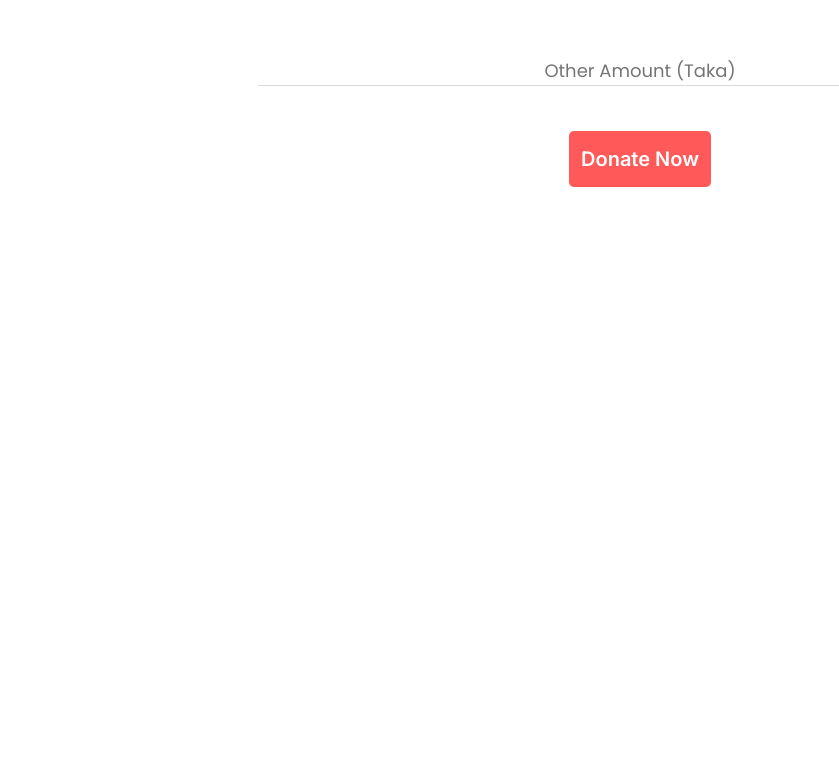
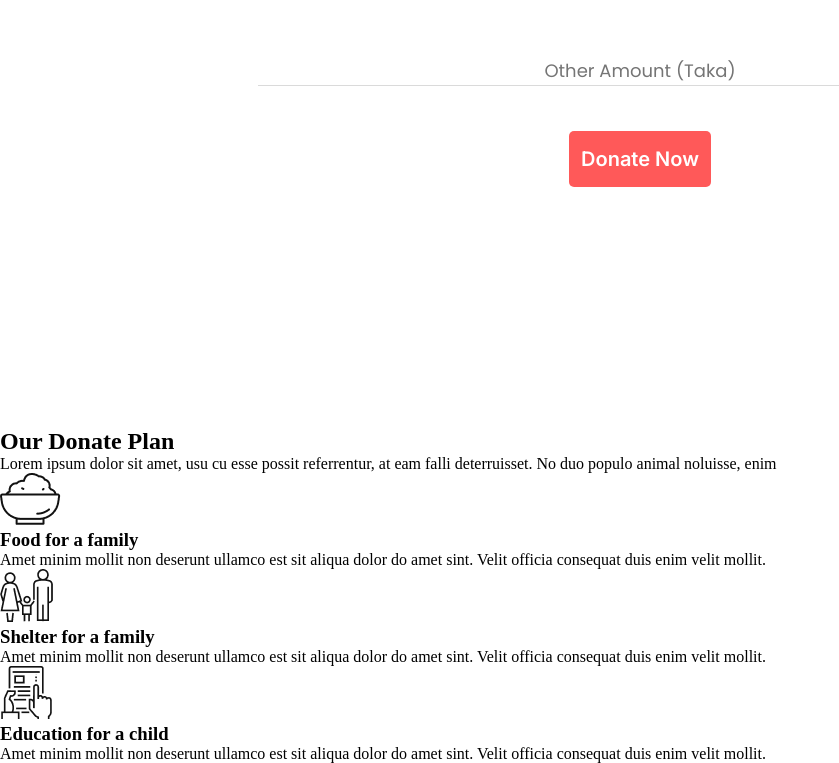
Before and after one commit to maruf45/donate-web, a plain HTML site: page index.html in a window 1280 px wide. Shown: the part 1158-1921 px from the top of the page, without its empty margins (0-839 px from the left). Before the commit the page ends 1586 px from the top, so only its background shows below. Drawn offline with Linux system fonts and the light colour scheme.

Commit message:
donate plan added

```diff
--- a/index.html
+++ b/index.html
@@ -42,7 +42,30 @@
             </div>
         </div>
     </section>
-
+    <!---------------------------------------- This is Donate plan part ---------------------------------->
+    <section id="donate-plan">
+        <div class="donate-plan-area">
+            <h1>Our Donate Plan</h1>
+            <p>Lorem ipsum dolor sit amet, usu cu esse possit referrentur, at eam falli deterruisset. No duo populo animal noluisse, enim</p>
+            <div class="boxs">
+                <div class="boxes box-1">
+                    <img src="icons/food.png" alt="">
+                    <h3>Food for a family</h3>
+                    <p>Amet minim mollit non deserunt ullamco est sit aliqua dolor do amet sint. Velit officia consequat duis enim velit mollit.</p>
+                </div>
+                <div class="boxes box-2">
+                    <img src="icons/shelter.png" alt="">
+                    <h3>Shelter for a family</h3>
+                    <p>Amet minim mollit non deserunt ullamco est sit aliqua dolor do amet sint. Velit officia consequat duis enim velit mollit.</p>
+                </div>
+                <div class="boxes box-3">
+                    <img src="icons/Frame-1.png" alt="">
+                    <h3>Education for a child</h3>
+                    <p>Amet minim mollit non deserunt ullamco est sit aliqua dolor do amet sint. Velit officia consequat duis enim velit mollit.</p>
+                </div>
+            </div>
+        </div>
+    </section>
 </body>
 
 </html>
```
